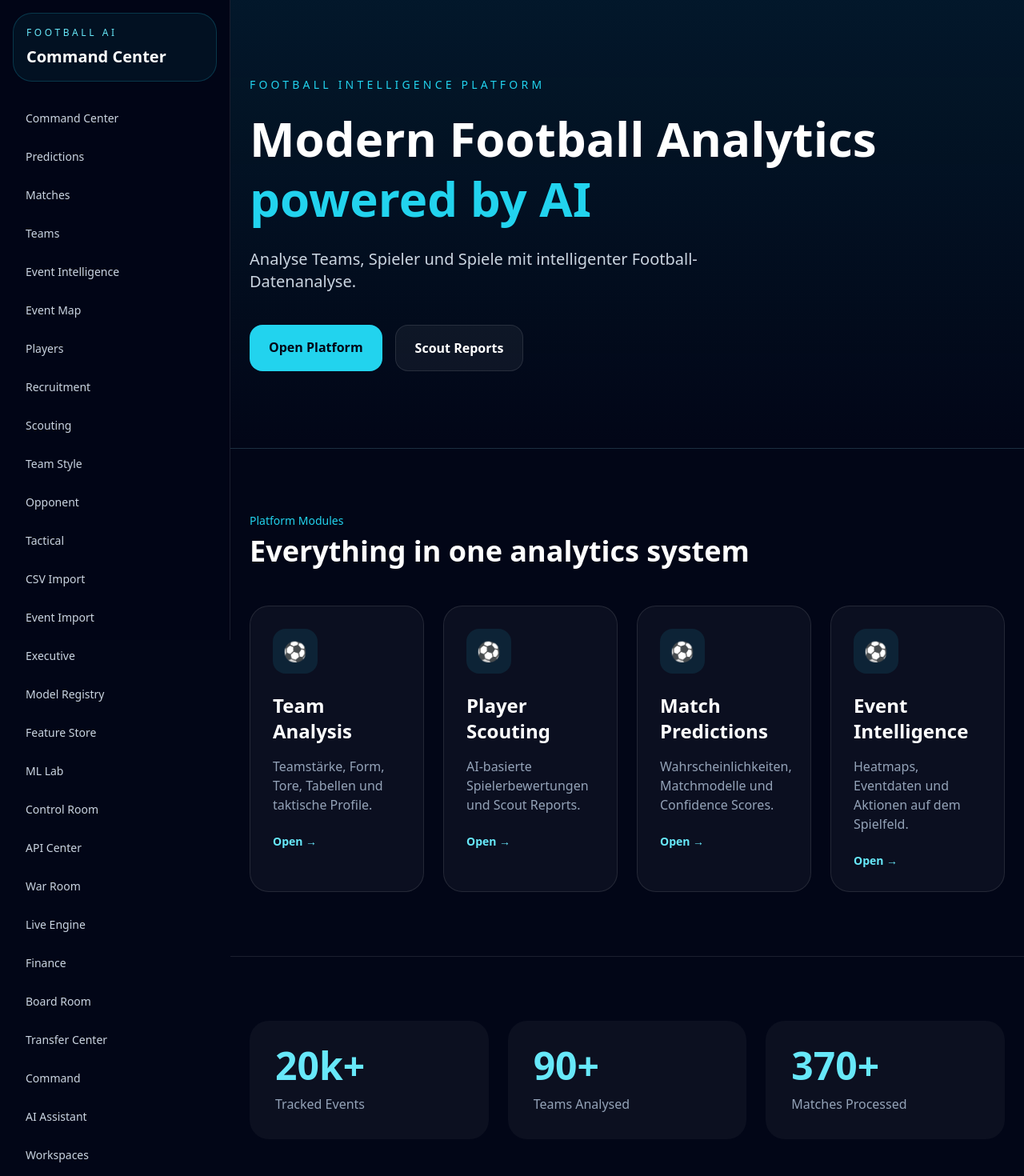
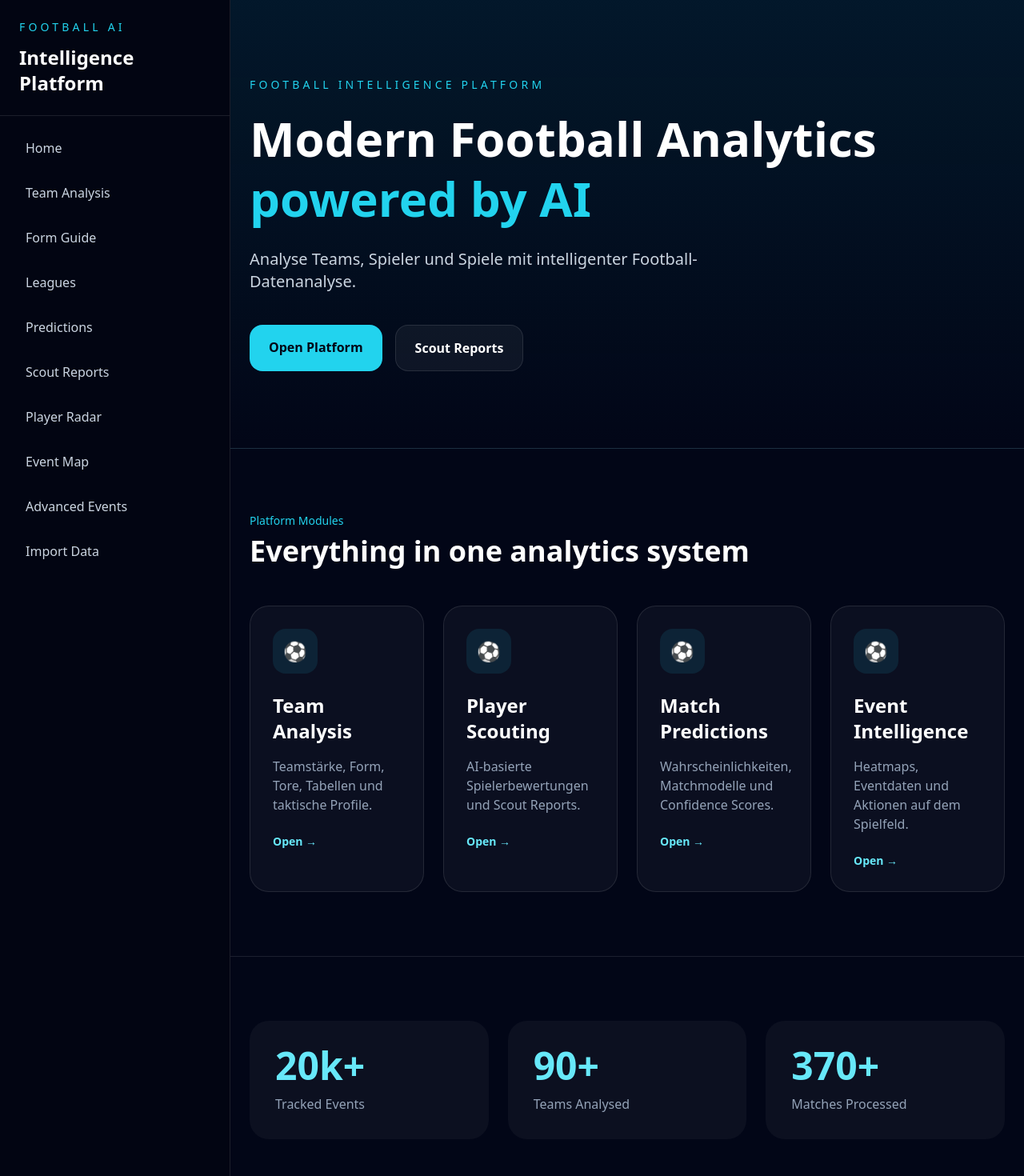
Before and after one commit to nasti8311-dot/football-intelligence-platform, a Next.js app: page / in a window 1280 px wide. Shown: the top 1470 px of the page at 80% size. Built offline with nearby package versions, Linux system fonts and the light colour scheme.

Commit message:
Restore clean layout

```diff
--- a/app/layout.tsx
+++ b/app/layout.tsx
@@ -1,68 +1,74 @@
 import "./globals.css";
-
-const nav = [
-  ["/", "Command Center"],
-  ["/predictions", "Predictions"],
-  ["/matches", "Matches"],
-  ["/teams", "Teams"],
-  ["/event-intelligence", "Event Intelligence"],
-  ["/event-map", "Event Map"],
-  ["/players", "Players"],
-  ["/recruitment", "Recruitment"],
-  ["/scouting", "Scouting"],
-  ["/team-style", "Team Style"],
-  ["/opponent-analysis", "Opponent"],
-  ["/tactical", "Tactical"],
-  ["/admin/import", "CSV Import"],
-  ["/admin/events", "Event Import"],
-  ["/executive", "Executive"],
-  ["/model-registry", "Model Registry"],
-  ["/feature-store", "Feature Store"],
-  ["/ml-lab", "ML Lab"],
-  ["/control-room", "Control Room"],
-  ["/api-center", "API Center"],
-  ["/war-room", "War Room"],
-  ["/live", "Live Engine"],
-  ["/finance", "Finance"],
-  ["/board-room", "Board Room"],
-  ["/transfer-center", "Transfer Center"],
-  ["/command", "Command"],
-  ["/ai-assistant", "AI Assistant"],
-  ["/workspace", "Workspaces"],
-  ["/billing", "Billing"],
-  ["/club-os", "Club OS"],
-];
+import Link from "next/link";
 
 export const metadata = {
   title: "Football Intelligence Platform",
-  description: "Professional football analytics SaaS platform",
+  description: "Modern football analytics powered by AI",
 };
 
-export default function RootLayout({ children }: { children: React.ReactNode }) {
+const nav = [
+  ["/", "Home"],
+  ["/team-intelligence", "Team Analysis"],
+  ["/form-guide", "Form Guide"],
+  ["/league-intelligence", "Leagues"],
+  ["/prediction-center", "Predictions"],
+  ["/ai-scout-report", "Scout Reports"],
+  ["/player-radar", "Player Radar"],
+  ["/event-map", "Event Map"],
+  ["/event-intelligence", "Advanced Events"],
+  ["/admin/import", "Import Data"],
+];
+
+export default function RootLayout({
+  children,
+}: {
+  children: React.ReactNode;
+}) {
   return (
-    <html lang="de">
+    <html lang="en">
       <body className="bg-slate-950 text-white">
-        <div className="min-h-screen md:flex">
-          <aside className="border-r border-white/10 bg-slate-950/95 p-4 md:fixed md:inset-y-0 md:left-0 md:w-72">
-            <div className="mb-6 rounded-3xl border border-cyan-400/20 bg-cyan-400/[0.06] p-4">
-              <p className="text-xs uppercase tracking-[0.3em] text-cyan-300">Football AI</p>
-              <h1 className="mt-2 text-xl font-bold">Command Center</h1>
+        <div className="flex min-h-screen">
+          <aside className="hidden w-72 border-r border-white/10 bg-black/20 xl:block">
+            <div className="border-b border-white/10 p-6">
+              <p className="text-sm uppercase tracking-[0.3em] text-cyan-400">
+                Football AI
+              </p>
+
+              <h1 className="mt-3 text-2xl font-black">
+                Intelligence Platform
+              </h1>
             </div>
 
-            <nav className="space-y-1">
+            <nav className="flex flex-col gap-2 p-4">
               {nav.map(([href, label]) => (
-                <a
+                <Link
                   key={href}
                   href={href}
-                  className="block rounded-2xl px-4 py-3 text-sm text-slate-300 transition hover:bg-white/10 hover:text-white"
+                  className="rounded-2xl px-4 py-3 text-slate-300 transition hover:bg-white/10 hover:text-white"
                 >
                   {label}
-                </a>
+                </Link>
               ))}
             </nav>
           </aside>
 
-          <div className="flex-1 md:ml-72">{children}</div>
+          <main className="flex-1">
+            <div className="border-b border-white/10 bg-black/20 px-6 py-4 xl:hidden">
+              <div className="flex flex-wrap gap-2">
+                {nav.map(([href, label]) => (
+                  <Link
+                    key={href}
+                    href={href}
+                    className="rounded-xl bg-white/5 px-3 py-2 text-sm text-slate-300"
+                  >
+                    {label}
+                  </Link>
+                ))}
+              </div>
+            </div>
+
+            {children}
+          </main>
         </div>
       </body>
     </html>
```
